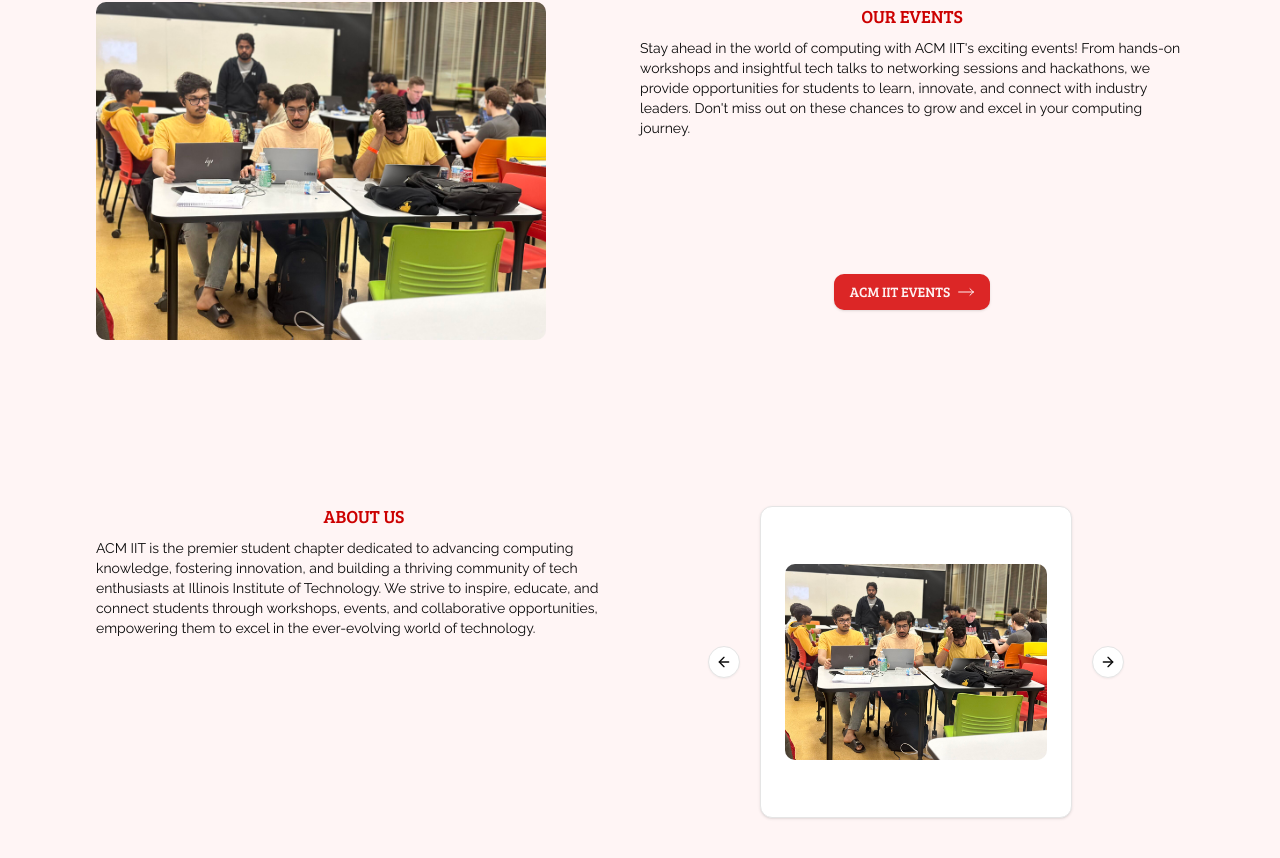
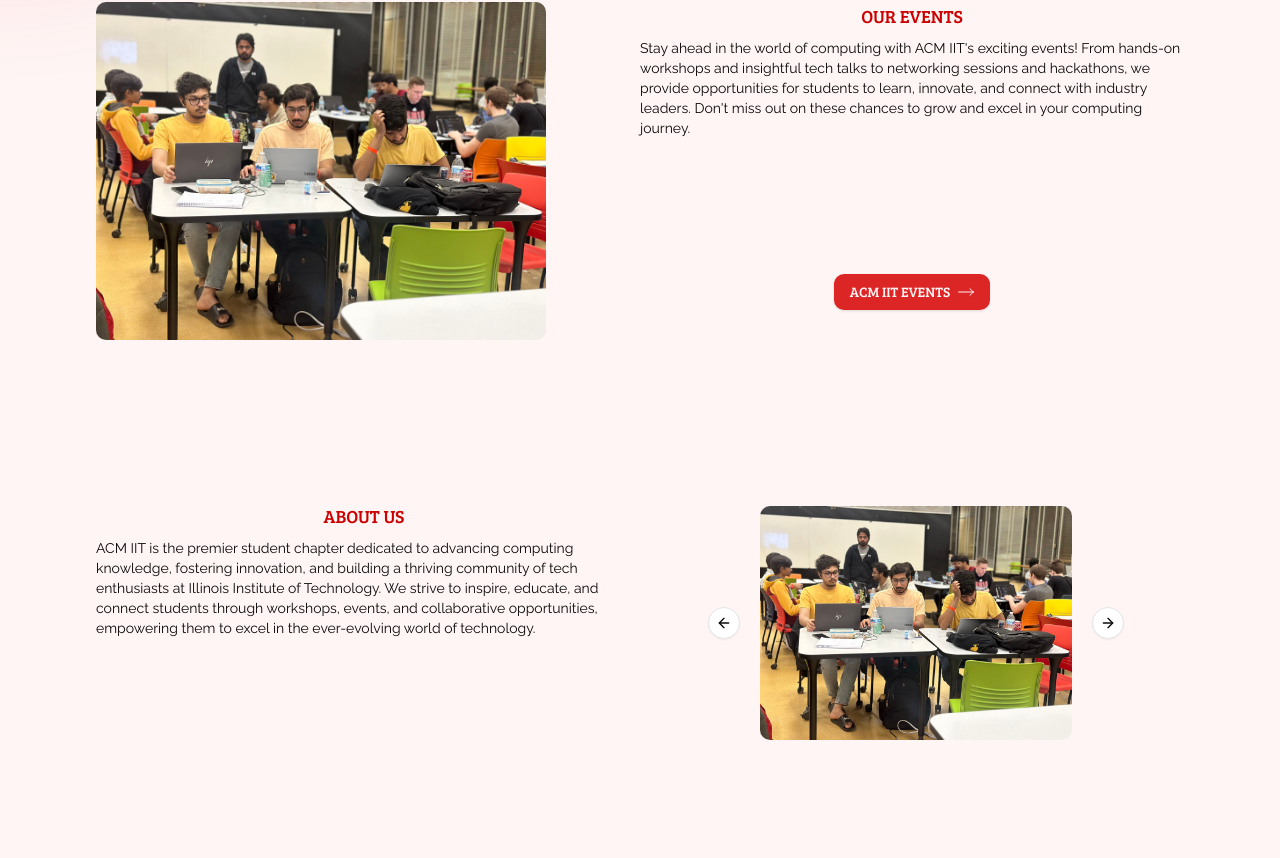
Before and after one commit to iitacm/iitacm1.github.io, a Next.js app: page / in a window 1280 px wide. Shown: the part 990-1848 px from the top of the page. Built offline with nearby package versions, Linux system fonts and the light colour scheme.

Commit message:
enhance navigation bar with z-index; add blurred background circles to home page; refactor carousel to use image array

```diff
--- a/app/page.tsx
+++ b/app/page.tsx
@@ -7,7 +7,12 @@
 
 const Home = () => {
   return (
-    <div className="flex flex-col min-h-screen">
+    <div className="relative flex flex-col min-h-screen overflow-hidden">
+      {/* Top left Blurred Circle */}
+      <div className="absolute top-[-100px] left-[-100px] w-80 h-80 bg-light-red rounded-full blur-[80px] opacity-30"></div>
+      {/* Mid left Blurred Circle */}
+      <div className="absolute top-[600px] left-[-150px] w-80 h-80 bg-light-red rounded-full blur-[80px] opacity-30"></div>
+
       <NavigationBar />
       <header className="mt-24 px-8 text-background bg-[url('/assets/header_background_1.png')] bg-cover flex flex-col space-y-4 justify-center items-center w-full h-96 lg:px-24 lg:flex-row lg:h-screen lg:space-x-4 lg:space-y-0">
         <div className="w-full lg:w-1/3 lg:flex-1">
--- a/components/ui/home-carousel.tsx
+++ b/components/ui/home-carousel.tsx
@@ -1,8 +1,6 @@
 "use client";
 
-import { useRef } from "react"
 import Autoplay from "embla-carousel-autoplay"
-import { Card, CardContent } from "@/components/ui/card"
 import {
   Carousel,
   CarouselContent,
@@ -13,27 +11,28 @@
 import Image from "next/image";
 
 export function CarouselPlugin() {
-  const plugin = useRef(
-    Autoplay({ delay: 2000, stopOnInteraction: true })
-  )
+  const images = [
+    '/assets/acm_pictures/2.png',
+    '/assets/acm_pictures/1.jpeg',
+    '/assets/acm_pictures/3.png'
+  ];
 
   return (
     <Carousel
-      plugins={[plugin.current]}
+      plugins={[Autoplay({
+        delay: 3500,
+        stopOnInteraction: false,
+        stopOnMouseEnter: true
+      })]}
       className="w-full max-w-xs"
-      onMouseEnter={plugin.current.stop}
-      onMouseLeave={plugin.current.reset}
     >
       <CarouselContent>
-        {Array.from({ length: 5 }).map((_, index) => (
+        {images.map((image, index) => (
           <CarouselItem key={index}>
             <div className="p-1">
-              <Card>
-                <CardContent className="flex aspect-square items-center justify-center p-6">
-                    <Image className="rounded-md" alt="ACM IIT Picture" src={`/assets/acm_pictures/1.jpeg`} width={450} height={450} />
-                    {/* <span className="text-4xl font-semibold">{index + 1}</span> */}
-                </CardContent>
-              </Card>
+                <div className="flex  items-center justify-center">
+                    <Image className="rounded-md" alt="ACM IIT Picture" src={image} width={450} height={450} />
+                </div>
             </div>
           </CarouselItem>
         ))}
--- a/components/ui/navigation-bar.tsx
+++ b/components/ui/navigation-bar.tsx
@@ -18,7 +18,7 @@
     ];
 
     return (
-        <nav className="w-full fixed top-0 left-0 px-8 lg:px-24 h-24 bg-background flex justify-center items-center">
+        <nav className="z-10 w-full fixed top-0 left-0 px-8 lg:px-24 h-24 bg-background flex justify-center items-center">
             <div className="flex justify-between items-center w-full">
                 <div className="flex items-center space-x-4">
                     <Image src="/assets/acm_iit_logo.png" alt="Logo" width={70} height={80} />
```
Also changed, not shown: public/assets/acm_pictures/2.png (added), public/assets/acm_pictures/3.png (added).
